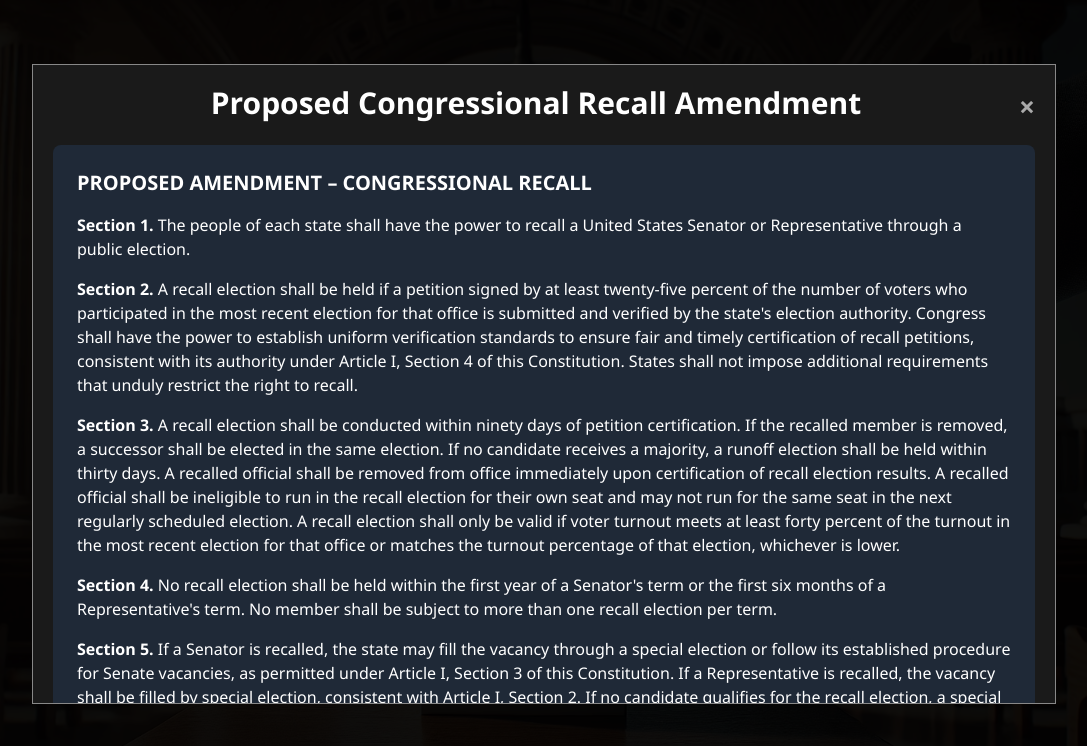
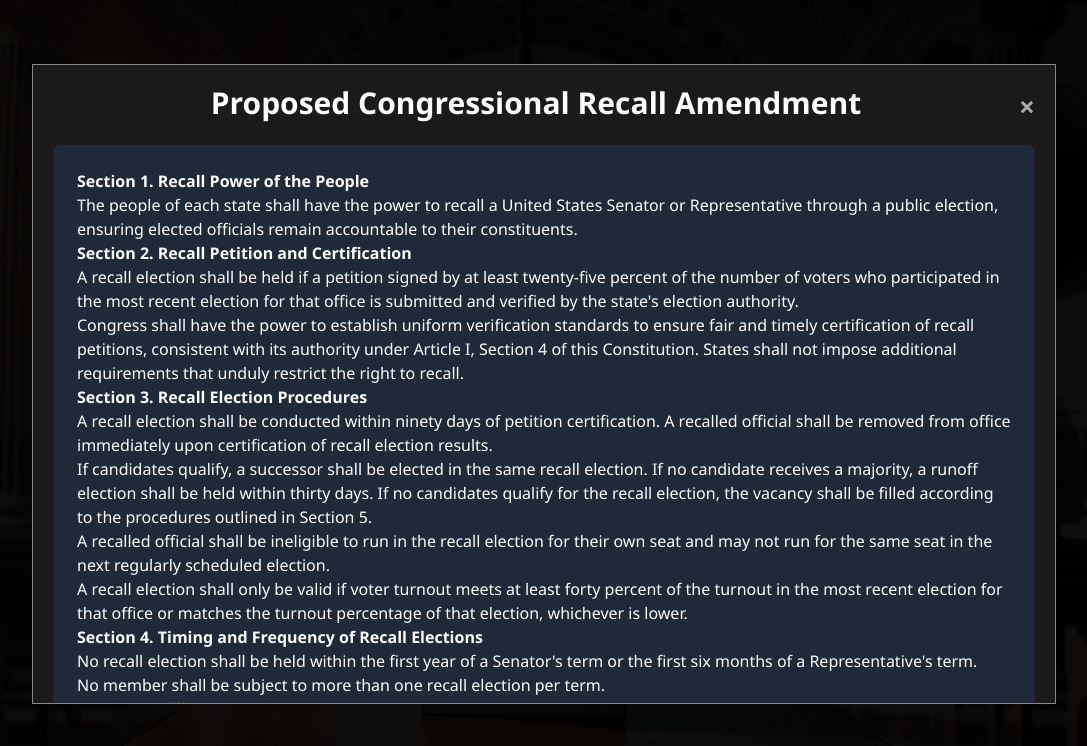
Before and after one commit to NoCoMoz/RestoreDemocracy, a website: page index.html in a window 1280 px wide. Both pictures are taken after a click on the button "Read The Amendment". Shown: the top 746 px of the page, without its empty margins (96-1183 px from the left). Drawn offline with nearby package versions, Linux system fonts and the light colour scheme; files that its build step writes are made by us from their sources.

Commit message:
Fix modal structure and place Key Features section at bottom of modal

```diff
--- a/index.html
+++ b/index.html
@@ -283,20 +283,39 @@
             <span class="close">&times;</span>
             <h2 class="text-3xl font-bold mb-6 text-center">Proposed Congressional Recall Amendment</h2>
             <div class="bg-gray-800 p-6 rounded-lg">
-                <h3 class="text-xl font-semibold mb-4">PROPOSED AMENDMENT – CONGRESSIONAL RECALL</h3>
-                <div class="space-y-4">
-                    <p><strong>Section 1.</strong> The people of each state shall have the power to recall a United States Senator or Representative through a public election.</p>
+                <p><strong>Section 1. Recall Power of the People</strong><br>
+                The people of each state shall have the power to recall a United States Senator or Representative through a public election, ensuring elected officials remain accountable to their constituents.</p>
 
-                    <p><strong>Section 2.</strong> A recall election shall be held if a petition signed by at least twenty-five percent of the number of voters who participated in the most recent election for that office is submitted and verified by the state's election authority. Congress shall have the power to establish uniform verification standards to ensure fair and timely certification of recall petitions, consistent with its authority under Article I, Section 4 of this Constitution. States shall not impose additional requirements that unduly restrict the right to recall.</p>
+                <p><strong>Section 2. Recall Petition and Certification</strong><br>
+                A recall election shall be held if a petition signed by at least twenty-five percent of the number of voters who participated in the most recent election for that office is submitted and verified by the state's election authority.<br>
+                Congress shall have the power to establish uniform verification standards to ensure fair and timely certification of recall petitions, consistent with its authority under Article I, Section 4 of this Constitution. States shall not impose additional requirements that unduly restrict the right to recall.</p>
 
-                    <p><strong>Section 3.</strong> A recall election shall be conducted within ninety days of petition certification. If the recalled member is removed, a successor shall be elected in the same election. If no candidate receives a majority, a runoff election shall be held within thirty days. A recalled official shall be removed from office immediately upon certification of recall election results. A recalled official shall be ineligible to run in the recall election for their own seat and may not run for the same seat in the next regularly scheduled election. A recall election shall only be valid if voter turnout meets at least forty percent of the turnout in the most recent election for that office or matches the turnout percentage of that election, whichever is lower.</p>
+                <p><strong>Section 3. Recall Election Procedures</strong><br>
+                A recall election shall be conducted within ninety days of petition certification. A recalled official shall be removed from office immediately upon certification of recall election results.<br>
+                If candidates qualify, a successor shall be elected in the same recall election. If no candidate receives a majority, a runoff election shall be held within thirty days. If no candidates qualify for the recall election, the vacancy shall be filled according to the procedures outlined in Section 5.<br>
+                A recalled official shall be ineligible to run in the recall election for their own seat and may not run for the same seat in the next regularly scheduled election.<br>
+                A recall election shall only be valid if voter turnout meets at least forty percent of the turnout in the most recent election for that office or matches the turnout percentage of that election, whichever is lower.</p>
 
-                    <p><strong>Section 4.</strong> No recall election shall be held within the first year of a Senator's term or the first six months of a Representative's term. No member shall be subject to more than one recall election per term.</p>
+                <p><strong>Section 4. Timing and Frequency of Recall Elections</strong><br>
+                No recall election shall be held within the first year of a Senator's term or the first six months of a Representative's term.<br>
+                No member shall be subject to more than one recall election per term.</p>
 
-                    <p><strong>Section 5.</strong> If a Senator is recalled, the state may fill the vacancy through a special election or follow its established procedure for Senate vacancies, as permitted under Article I, Section 3 of this Constitution. If a Representative is recalled, the vacancy shall be filled by special election, consistent with Article I, Section 2. If no candidate qualifies for the recall election, a special election shall be held within sixty days to fill the vacancy.</p>
+                <p><strong>Section 5. Filling Vacancies</strong><br>
+                If a Senator is recalled, the vacancy shall be filled in accordance with the laws of the state, consistent with Article I, Section 3, Clause 2 of this Constitution. If state law requires a special election to fill the vacancy, it shall be held within ninety days. If state law permits an appointment, the appointment shall be made in accordance with state procedures, and a special election shall be held if required by state law.<br>
+                If a Representative is recalled, the vacancy shall be filled by a special election as required by Article I, Section 2, Clause 4. Congress may, by law, establish a uniform deadline for such elections to ensure timely representation.<br>
+                If no candidate qualifies for the recall election, a special election shall be held within sixty days to fill the vacancy.</p>
 
-                    <p><strong>Section 6.</strong> Congress shall have the power to enforce this article through appropriate legislation, consistent with its authority under Article I, Section 4 of this Constitution, to regulate the manner of federal elections. If a state fails to hold a recall election within the required timeframe, federal election authorities shall conduct the recall election in that state.</p>
-                </div>
+                <p><strong>Section 6. Enforcement and Federal Oversight</strong><br>
+                Congress shall have the power to enforce this article through appropriate legislation, consistent with its authority under Article I, Section 4 of this Constitution, to regulate the manner of federal elections.<br>
+                If a state fails to hold a recall election within the required timeframe, Congress shall have the power to establish uniform deadlines and procedures to ensure compliance. States that fail to comply shall be subject to legal enforcement as determined by Congress.</p>
+
+                <p><strong>NOW, THEREFORE, BE IT RESOLVED</strong>, that the Legislature of the State of [STATE], pursuant to Article V of the United States Constitution, hereby applies to Congress to call a convention for the purpose of proposing the aforementioned amendment; and</p>
+
+                <p><strong>BE IT FURTHER RESOLVED</strong>, that this application shall be considered as covering the same subject matter as applications previously adopted by other states for an Article V Convention to propose a congressional recall amendment and shall be aggregated with those applications; and</p>
+
+                <p><strong>BE IT FURTHER RESOLVED</strong>, that this application shall remain in effect until at least two-thirds of the states have submitted applications for an Article V Convention limited to this subject, unless it is withdrawn by the Legislature of this State prior to such time; and</p>
+
+                <p><strong>BE IT FURTHER RESOLVED</strong>, that copies of this resolution be transmitted to the President of the United States Senate, the Speaker of the United States House of Representatives, the members of the United States Congress from this State, and the presiding officers of each legislative chamber of the several states, requesting their cooperation in securing the necessary applications from other states to call an Article V Convention for the limited purpose of proposing the amendment described herein.</p>
             </div>
             <div class="mt-8">
                 <h3 class="text-2xl font-semibold mb-4">Key Features</h3>
@@ -311,7 +330,6 @@
             </div>
         </div>
     </div>
-
     <script src="script.js"></script>
 </body>
 </html>
```
